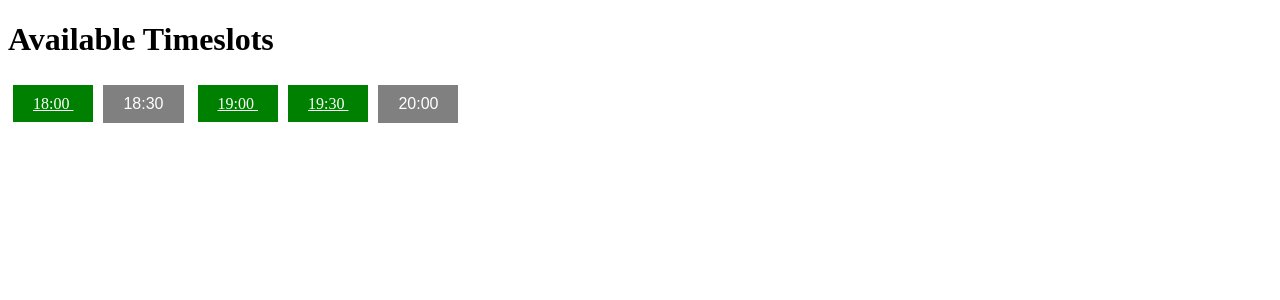
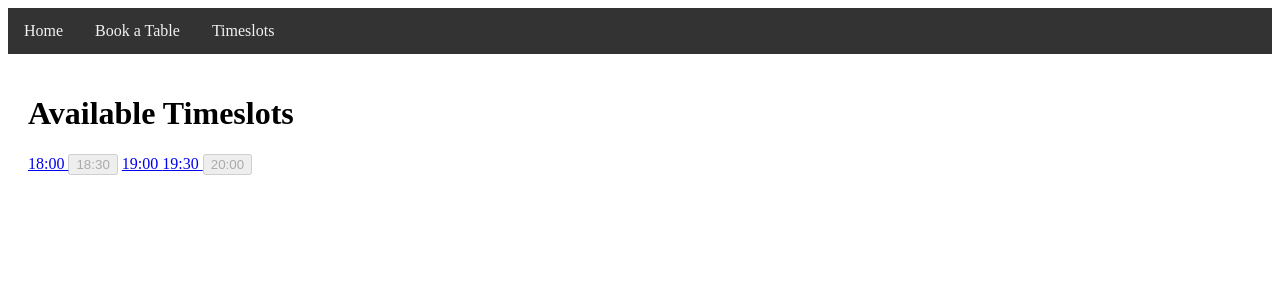
Before and after one commit to p-coughlan/book-a-table, a Django app: page /timeslots/ in a window 1280 px wide. Shown: the top 300 px of the page. Run offline with Django 4.2, Linux system fonts and the light colour scheme.

Commit message:
Refactor templates to extend a base layout for consistent styling and structure

```diff
--- /dev/null
+++ b/bookings/templates/bookings/base.html
@@ -0,0 +1,49 @@
+<!DOCTYPE html>
+<html lang="en">
+<head>
+    <meta charset="UTF-8">
+    <meta name="viewport" content="width=device-width, initial-scale=1.0">
+    <!-- Allows individual pages to set their own page title-->
+    <title>{% block title %}Restaurant Booking System{% endblock %}</title>
+    <style>
+        /* Basic styling for navigation */
+        nav {
+            background-color: #333;
+            overflow: hidden;
+        }
+        nav a {
+            float: left;
+            color: #f2f2f2;
+            text-align: center;
+            padding: 14px 16px;
+            text-decoration: none;
+        }
+        nav a:hover {
+            background-color: #ddd;
+            color: black;
+        }
+        /* Container styling */
+        .container {
+            padding: 20px;
+        }
+    </style>
+</head>
+<body>
+    <!-- Navigation bar - Provides links to Home, Book a Table, and Timeslots using Django's URL template tag.-->
+    <nav>
+        <!-- Link to the homepage -->
+        <a href="{% url 'home' %}">Home</a>
+        <!-- Link to the booking form -->
+        <a href="{% url 'book_table' %}">Book a Table</a>
+        <!-- Link to the timeslots view -->
+        <a href="{% url 'available_timeslots' %}">Timeslots</a>
+    </nav>
+
+    <!-- Main content container -->
+    <div class="container">
+        <!-- Content block that can be overridden by child templates - is where each page's unique content will be inserted. -->
+        {% block content %}
+        {% endblock %}
+    </div>
+</body>
+</html>
--- a/bookings/templates/bookings/timeslots.html
+++ b/bookings/templates/bookings/timeslots.html
@@ -1,48 +1,25 @@
-<!DOCTYPE html>
-<html lang="en">
-<head>
-    <meta charset="UTF-8">
-    <meta name="viewport" content="width=device-width, initial-scale=1.0">
-    <title>Available Timeslots</title>
-    <!-- Add some CSS to style the timeslot buttons -->
-    <!-- This template shows each timeslot as a button. Available timeslots are styled in green and clickable, while unavailable ones appear grey and are disabled. -->
-    <style>
-        .timeslot-button {
-            padding: 10px 20px;
-            margin: 5px;
-            border: none;
-            font-size: 16px;
-        }
-        .available {
-            background-color: green;
-            color: white;
-            cursor: pointer;
-        }
-        .unavailable {
-            background-color: grey;
-            color: white;
-            cursor: not-allowed;
-        }
-    </style>
-</head>
-<body>
+<!-- This template displays the available timeslots for booking a table -->
+<!-- It extends the base template and overrides the title and content blocks -->
+{% extends 'bookings/base.html' %}
+
+{% block title %}Available Timeslots{% endblock %}
+
+{% block content %}
 <h1>Available Timeslots</h1>
 <div>
-        <!-- Loop through each timeslot in the context -->
+    <!-- Loop through each timeslot -->
     {% for slot in timeslots %}
-            <!-- Check if the timeslot is available -->
         {% if slot.available %}
-                <!-- If available, display it as a clickable link that passes the time via a query parameter to the booking form -->
+            <!-- If available, display as a clickable link that sends the selected time -->
             <a href="{% url 'book_table' %}?time={{ slot.time }}" class="timeslot-button available">
                 {{ slot.time }}
             </a>
         {% else %}
-                <!-- If not available, show a disabled button -->
+            <!-- If unavailable, display a disabled button -->
             <button class="timeslot-button unavailable" disabled>
                 {{ slot.time }}
             </button>
         {% endif %}
     {% endfor %}
 </div>
-</body>
-</html>
+{% endblock %}
```
Also changed, not shown: bookings/templates/bookings/book_table.html (+8 -10 lines), bookings/templates/bookings/home.html (+12 -14 lines). Lines whose indentation alone changed are shown as unchanged.
